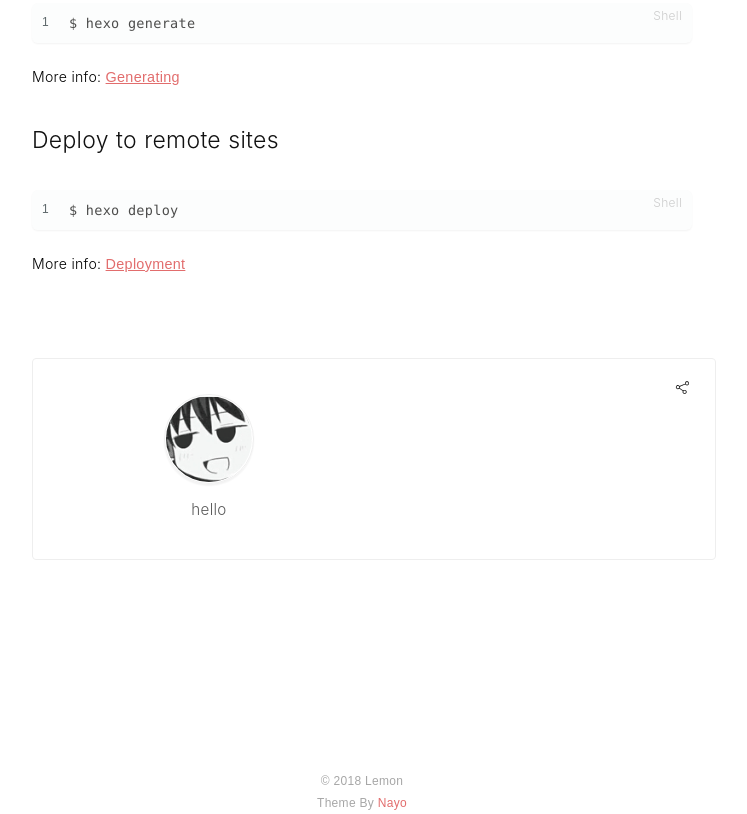
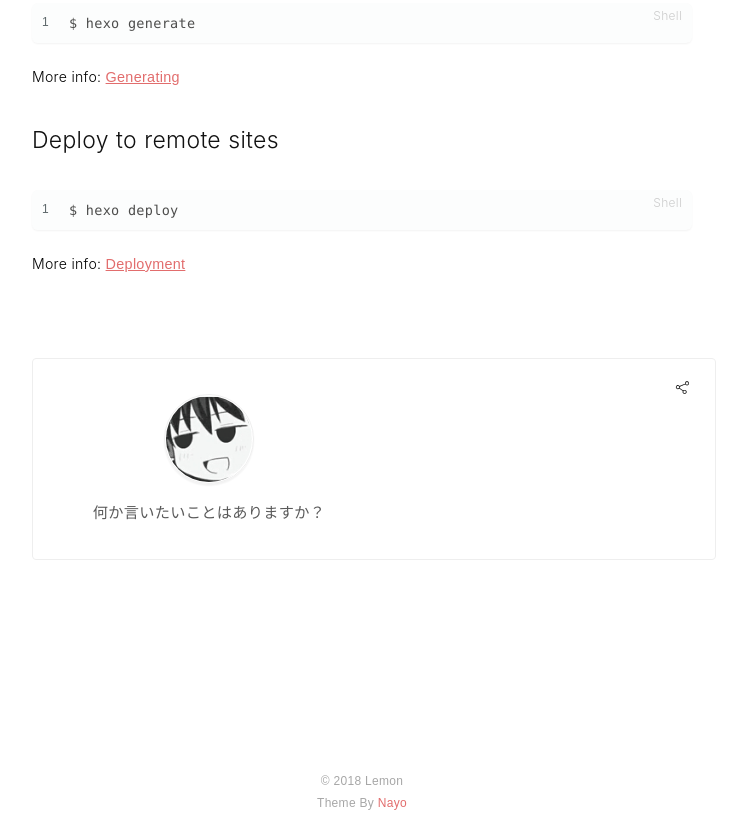
Before and after one commit to Haiyesensi/Haiyesensi.github.io, a plain HTML site: page 2018/06/30/hello-world/index.html in a window 1280 px wide. Shown: the part 877-1691 px from the top of the page, without its empty margins (278-1025 px from the left). Drawn offline with nearby package versions, Linux system fonts and the light colour scheme; a script that the page names is missing.

Commit message:
Site updated: 2018-06-30 14:30:50

```diff
--- a/2018/06/30/hello-world/index.html
+++ b/2018/06/30/hello-world/index.html
@@ -133,7 +133,7 @@
 <div class="post-footer">
   <div class="pf-left">
       <img class="pf-avatar" src="/images/headpic.jpg">
-      <p class="pf-des">hello</p>
+      <p class="pf-des">何か言いたいことはありますか？</p>
   </div>
 
   <div class="pf-right">
```
Also changed, not shown: about/index.html (+1 -1 lines), tags/index.html (+1 -1 lines).
